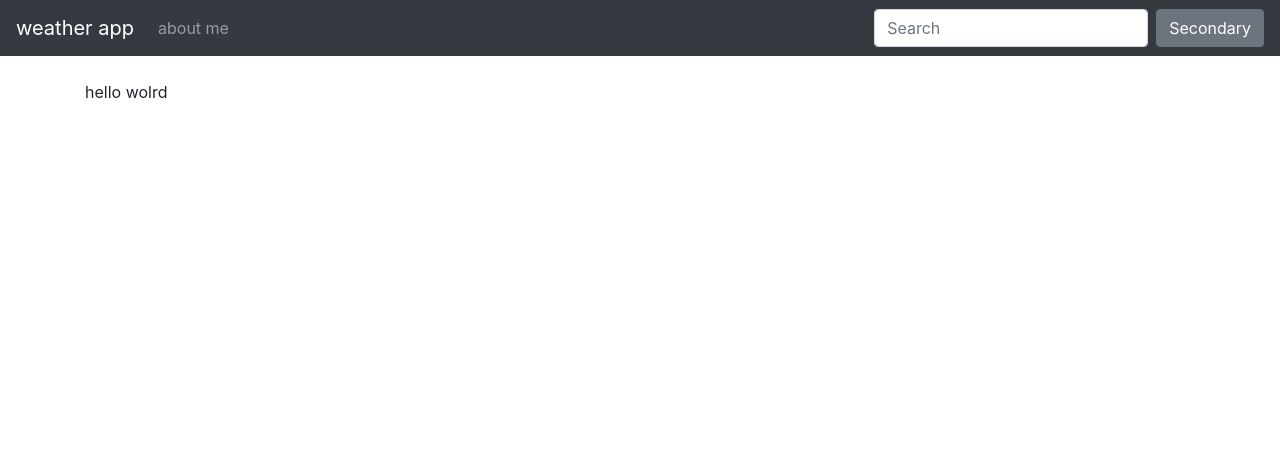
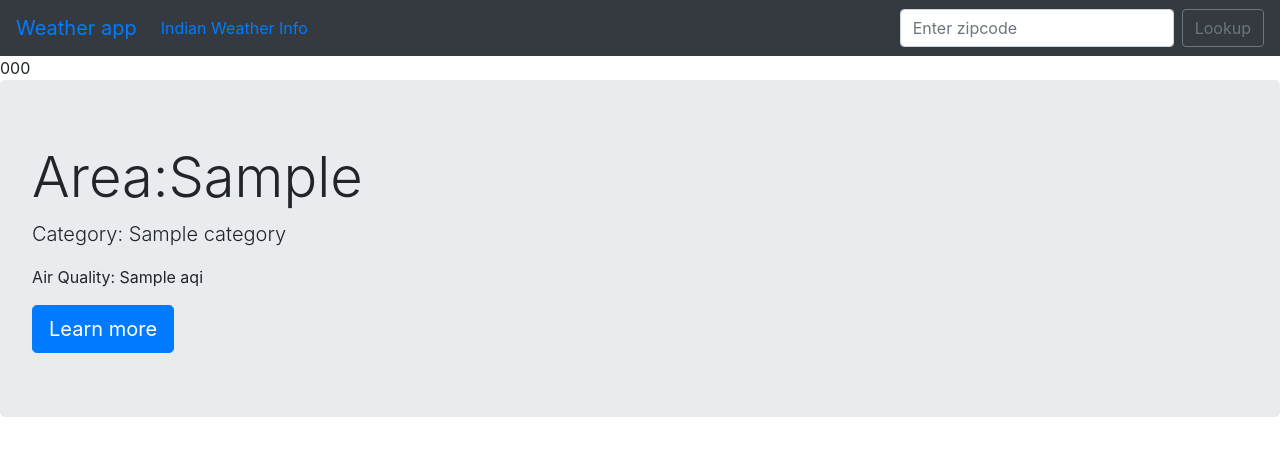
Before and after one commit to prseven/djangoweather, a Django app: template lookup/templates/home.html in a window 1280 px wide. Shown: the top 456 px of the page. Run offline with Django 3.2, Linux system fonts and the light colour scheme; the template is opened without the code that fills it: most values are stand-ins (such as "Sample title", 1, 10 or a date in 2020); some libraries are stand-ins or nearby versions.

Commit message:
django_weather

```diff
--- a/lookup/templates/about.html
+++ b/lookup/templates/about.html
@@ -2,6 +2,6 @@
 
 {%block content %}
 
-<h1> about me</h1>
+<h1> updating </h1>
 
 {% endblock %}
--- a/lookup/templates/base.html
+++ b/lookup/templates/base.html
@@ -8,11 +8,15 @@
     <!-- Bootstrap CSS -->
     <link rel="stylesheet" href="https://stackpath.bootstrapcdn.com/bootstrap/4.4.1/css/bootstrap.min.css" integrity="sha384-Vkoo8x4CGsO3+Hhxv8T/Q5PaXtkKtu6ug5TOeNV6gBiFeWPGFN9MuhOf23Q9Ifjh" crossorigin="anonymous">
 
-    <title>Hello, world!</title>
+
+    <title>
+      weather
+
+
+    </title>
   </head>
-  <body>
-  	<nav class="navbar navbar-expand-lg navbar-dark bg-dark">
-  <a class="navbar-brand" href="{% url 'home' %}">weather app</a>
+  <body><nav class="navbar navbar-expand-lg navbar-standard bg-dark">
+  <a class="navbar-brand"   href="{% url 'home' %}">Weather app</a>
   <button class="navbar-toggler" type="button" data-toggle="collapse" data-target="#navbarSupportedContent" aria-controls="navbarSupportedContent" aria-expanded="false" aria-label="Toggle navigation">
     <span class="navbar-toggler-icon"></span>
   </button>
@@ -21,27 +25,26 @@
     <ul class="navbar-nav mr-auto">
 
       <li class="nav-item">
-        <a class="nav-link" href="{% url 'about' %}">about me</a>
+        <a class="nav-link" href="{% url 'about' %}">Indian Weather Info</a>
       </li>
 
 
     </ul>
-    <form class="form-inline my-2 my-lg-0">
-      <input class="form-control mr-sm-2" type="search" placeholder="Search" aria-label="Search">
-	  <button type="button" class="btn btn-secondary">Secondary</button>
+    <form action="{% url 'home' %}" class="form-inline my-2 my-lg-0" method="POST">
+      {% csrf_token %}
+      <input class="form-control mr-sm-2" type="search" placeholder="Enter zipcode" aria-label="Search" name="zipcode" >
+      <button class="btn btn-outline-secondary my-2 my-sm-0" type="submit">Lookup</button>
     </form>
   </div>
 </nav>
-  </body>
-  <br/>
 
-  	<div class="container"
-  	{% block content %}
+
+    {%block content %}
 
 
 
-	{% endblock %}
-    </div>
+
+    {% endblock %}
 
     <!-- Optional JavaScript -->
     <!-- jQuery first, then Popper.js, then Bootstrap JS -->
--- a/lookup/templates/home.html
+++ b/lookup/templates/home.html
@@ -1,9 +1,35 @@
 {% extends 'base.html' %}
 
-{%block content %}
+{% block content %}
 
 
 
-<h1>hello wolrd</h1>
+{% if zipcode %}
+	{{ zipcode }}
+{% endif %}
+
+
+
+
+
+	{% if api %}
+		{% if api == "Error ...."%}
+			there was  an error...:(
+
+		{% else %}
+
+	<div class="jumbotron">
+	  <h1 class="display-4">Area:{{ api.0.ReportingArea}}<br></h1>
+	  <p class="lead">Category: {{ api.0.Category.Name}}</p>
+
+	  <p>Air Quality: {{ api.0.AQI}}</p>
+	  <a class="btn btn-primary btn-lg" href="{% url 'index' %}" role="button">Learn more</a>
+	</div>
+		<br>
+
+
+	{% endif %}
+
+{% endif %}
 
 {% endblock %}
--- a/lookup/urls.py
+++ b/lookup/urls.py
@@ -5,5 +5,6 @@ from . import views
 urlpatterns = [
     path('',views.home, name="home"),
     path('about.html',views.about, name="about"),
+    path('index.html',views.index, name="index"),
 
 ]
```
Also changed, not shown: lookup/templates/index.html (added, +8 -0 lines), lookup/views.py (+33 -1 lines).
